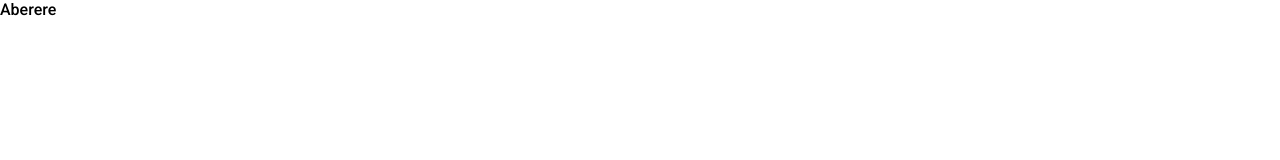
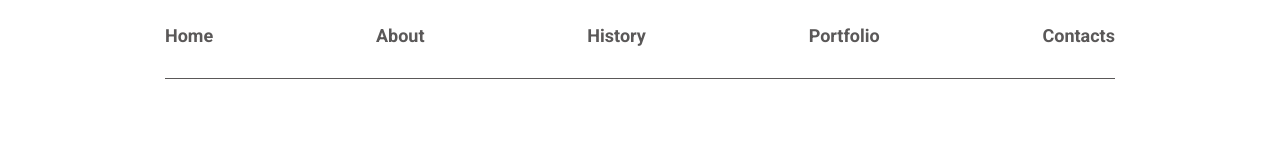
Before and after one commit to MrPochiTo/Aivazovski_page, a plain HTML site: page index.html in a window 1280 px wide. Drawn offline with Linux system fonts and the light colour scheme.

Commit message:
Header section

```diff
--- a/index.css
+++ b/index.css
@@ -1,2 +1,3 @@
 @import url(/styles/basic.css);
 @import url(/styles/variables.css);
+@import url(/styles/header.css);
--- a/index.html
+++ b/index.html
@@ -8,6 +8,34 @@
     <title>Aivazovski_page</title>
 </head>
 <body>
-    Aberere
+    <header class="header" aria-label="header">
+        <div class="container">
+            <nav class="nav" aria-label="header navigation">
+                <ul class="nav-list" aria-label="header list navigation">
+                    <li>
+                        <a href="http://" class="nav-link"  aria-label="link to home">Home</a>
+                    </li>
+                    <li>
+                        <a href="http://" class="nav-link"  aria-label="link to about">About</a>
+                    </li>
+                    <li>
+                        <a href="http://" class="nav-link"  aria-label="link to History">History</a>
+                    </li>
+                    <li>
+                        <a href="http://" class="nav-link"  aria-label="link to portfolio">Portfolio</a>
+                    </li>
+                    <li>
+                        <a href="http://" class="nav-link"  aria-label="link to contacts">Contacts</a>
+                    </li>
+                </ul>
+            </nav>
+        </div>
+    </header>
+    <main>
+
+    </main>
+    <footer>
+
+    </footer>
 </body>
 </html>
--- a/styles/basic.css
+++ b/styles/basic.css
@@ -5,7 +5,7 @@
 }
 @font-face {
     font-family: 'Roboto-Bold';
-    src: url(./fonts/Roboto-Bold.woff2);
+    src: url(/fonts/Roboto-Bold.woff2);
     font-weight: 700;
 }
 * {
@@ -16,3 +16,17 @@ body {
     font-family: 'Roboto-Medium';
     background-color: var(--bg-main);
 }
+a {
+    text-decoration: none;
+    color: unset;
+}
+ul {
+    list-style: none ;
+    margin: 0;
+    padding: 0;
+}
+.container {
+    margin: 0 auto;
+    max-width: 970px;
+    padding: 0 10px;;
+}
--- /dev/null
+++ b/styles/header.css
@@ -0,0 +1,51 @@
+.header {
+    padding-top: 25px;
+}
+
+.nav {
+    width: 100%;
+}
+.nav::after{
+    content: '';
+    display: block;
+    height: 1px;
+    background-color: var(--font-color-grey);
+    margin-top: 32px;
+}
+
+.nav-list {
+    display: flex;
+    justify-content: space-between;
+    align-items: center;
+
+}
+
+.nav-link {
+    font-family: 'Roboto-Bold';
+    color: var(--font-color-grey);
+    width: 100%;
+    font-size: 18px;
+    position: relative;
+}
+
+.nav-link::after {
+    content: "";
+    position: absolute;
+    left: 0;
+    right: 100%;
+    bottom: -10px;
+    height: 1px;
+    background-color: var(--color-black);
+    transition: right 0.22s;
+}
+.nav-link:hover {
+    color: var(--color-black);
+}
+.nav-link:hover::after {
+    right: 0;
+}
+@media(max-width: 400px){
+    .header {
+        display: none;
+    }
+}
--- a/styles/variables.css
+++ b/styles/variables.css
@@ -1,3 +1,6 @@
 :root{
     --bg-main: #FFFFFF;
+    --bg-main-gray: #F6F6F6 ;
+    --font-color-grey: #5a5858;
+    --color-black:#070707 ;
 }
```
